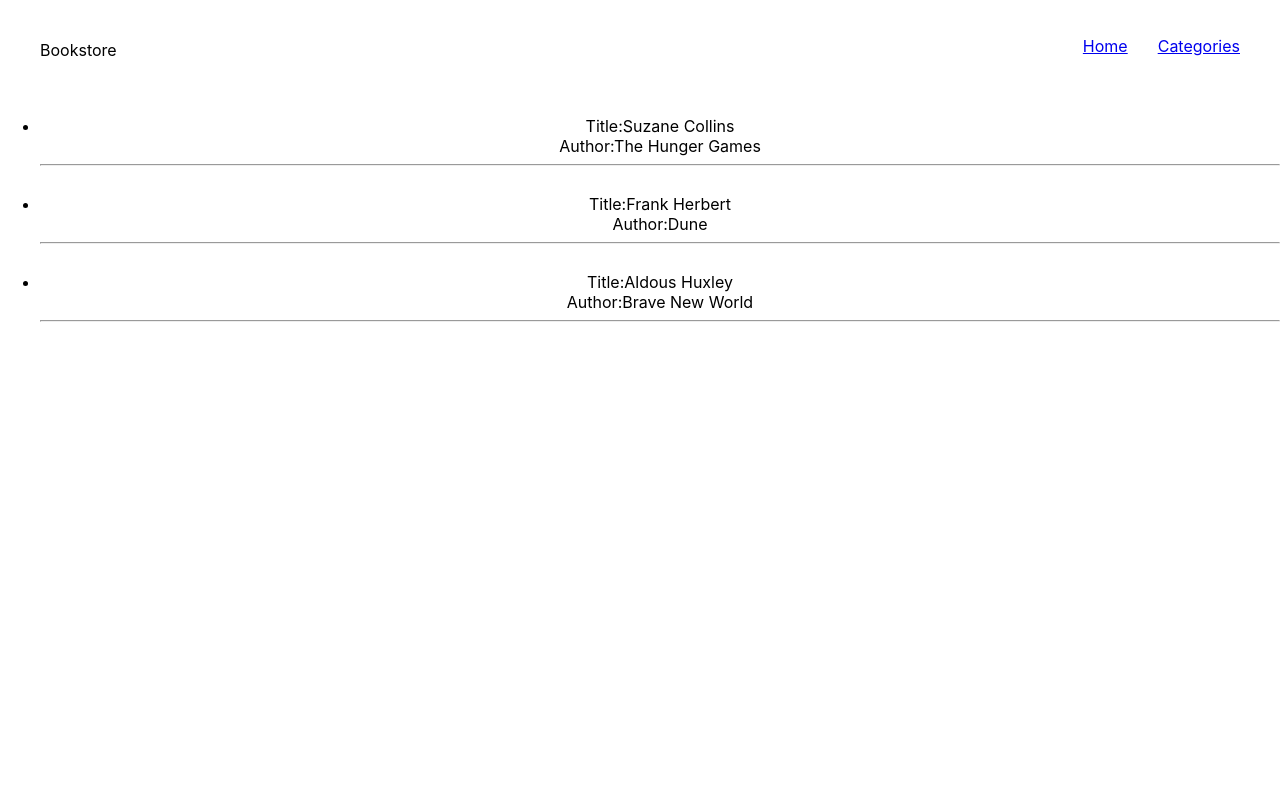
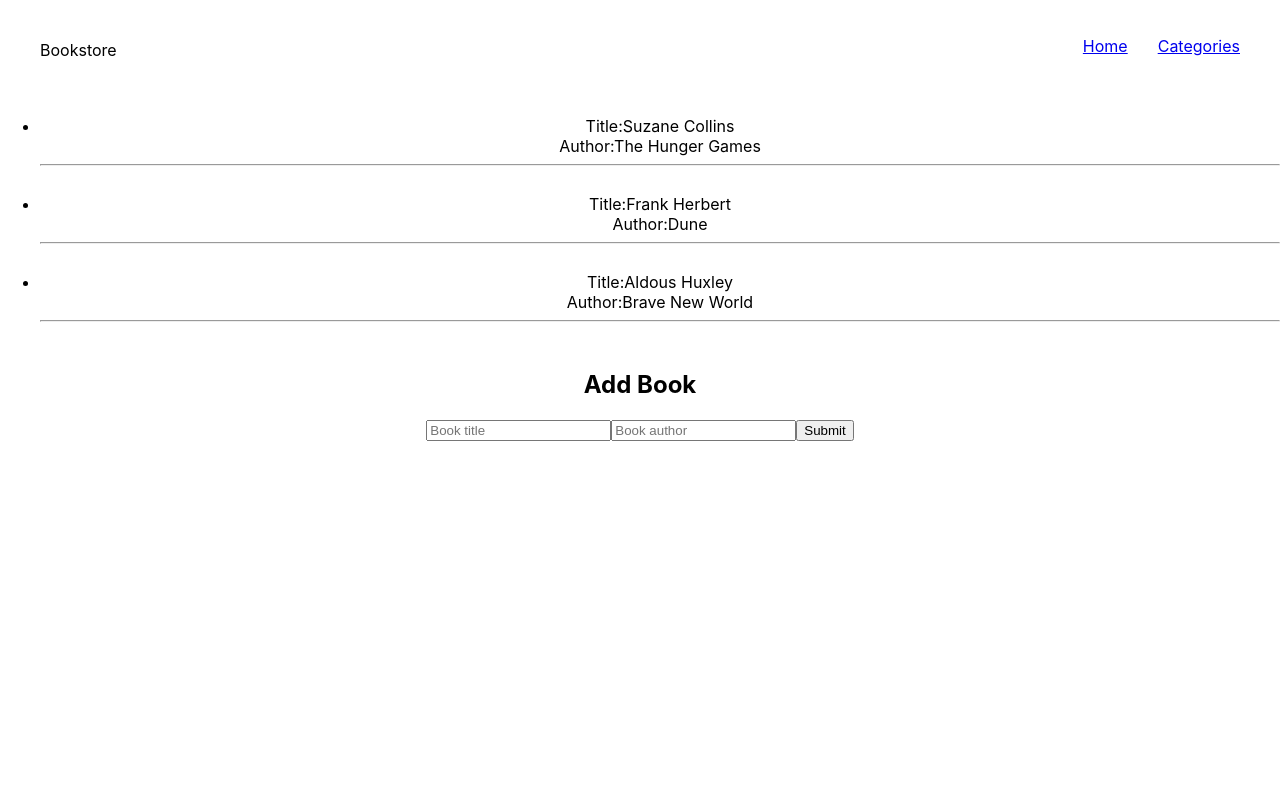
Before and after one commit to codedit334/Bookstore_ReactJS, a React (Create React App) app: page / in a window 1280 px wide. Shown: the top 800 px of the page. Built offline with nearby package versions, Linux system fonts and the light colour scheme.

Commit message:
initialize project with components

```diff
--- a/src/components/Books.js
+++ b/src/components/Books.js
@@ -36,6 +36,14 @@ export default function Books() {
           </li>
         ))}
       </ul>
+      <div className='book-form'>
+          <h2>Add Book</h2>
+          <form>
+              <input placeholder='Book title' />
+              <input placeholder='Book author' />
+              <input type={"submit"} value="Submit" />
+          </form>
+      </div>
     </div>
   );
 }
```
